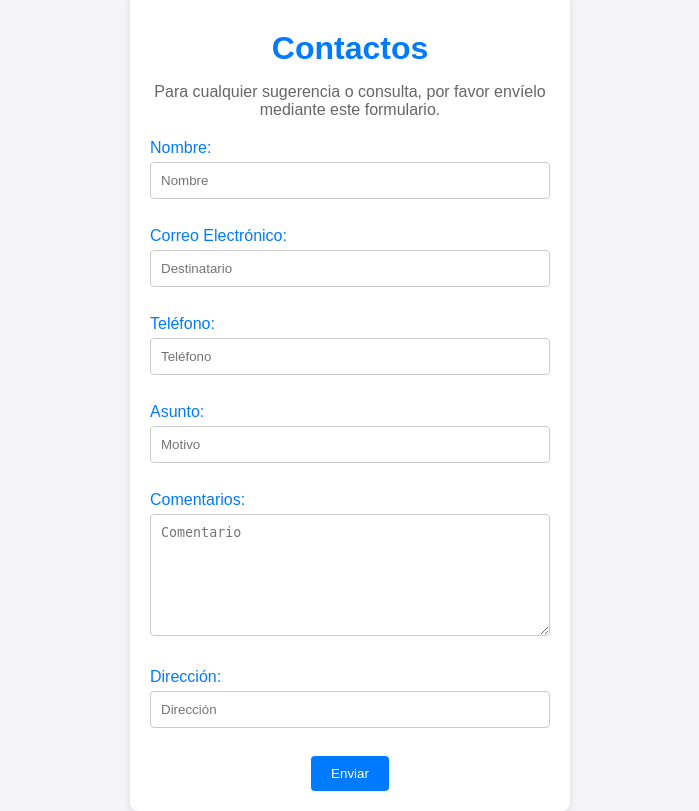
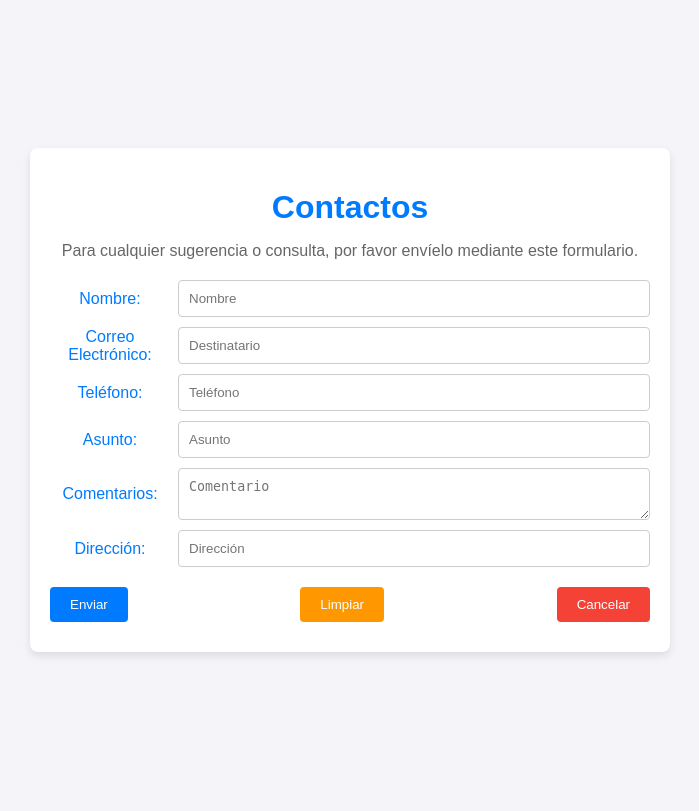
Before and after one commit to KevinSplits/Pagina-Web, a PHP site: page /Formulario_Contacto.html in a window 1280 px wide. Shown: the whole page, without its empty margins (290-989 px from the left). After the commit the page ends 656 px from the top, so only its background shows below. Run offline with PHP 8.4, Linux system fonts and the light colour scheme.

Commit message:
act2_form_contacto

```diff
--- a/EstilosContacto.css
+++ b/EstilosContacto.css
@@ -14,7 +14,7 @@
     padding: 20px;
     border-radius: 8px;
     box-shadow: 0 4px 8px rgba(0, 0, 0, 0.1);
-    width: 400px;
+    width: 600px;
     text-align: center;
 }
 
@@ -28,40 +28,61 @@
     margin-bottom: 20px;
 }
 
+.form-row {
+    display: flex;
+    justify-content: space-between;
+    align-items: center;
+    margin-bottom: 10px;
+}
+
 .form-label {
-    display: block;
-    text-align: left;
-    margin-bottom: 5px;
+    width: 20%;
     color: #007BFF;
 }
 
 .form-input {
-    width: calc(100% - 22px);
+    width: 75%;
     padding: 10px;
-    margin-bottom: 10px;
     border: 1px solid #ccc;
     border-radius: 4px;
 }
 
 .form-textarea {
-    width: calc(100% - 22px);
+    width: 75%;
     padding: 10px;
-    margin-bottom: 10px;
     border: 1px solid #ccc;
     border-radius: 4px;
-    height: 100px;
     resize: vertical;
 }
 
-.form-submit {
+.form-submit,
+.form-clear,
+.form-cancel {
     background-color: #007BFF;
     color: white;
     padding: 10px 20px;
     border: none;
     border-radius: 4px;
     cursor: pointer;
+    margin-top: 10px;
+}
+
+.form-clear {
+    background-color: #FF9800;
+}
+
+.form-cancel {
+    background-color: #F44336;
 }
 
 .form-submit:hover {
     background-color: #0056b3;
 }
+
+.form-clear:hover {
+    background-color: #FB8C00;
+}
+
+.form-cancel:hover {
+    background-color: #E53935;
+}
--- a/Formulario_Contacto.html
+++ b/Formulario_Contacto.html
@@ -4,6 +4,7 @@
 	<meta charset="utf-8">
 	<meta name="viewport" content="width=device-width, initial-scale=1">
 	<link rel="stylesheet" type="text/css" href="EstilosContacto.css">
+    <script type="text/javascript" src="FuncionesContacto.js"></script>
 	<title>Formulario de Contacto</title>
 </head>
 <body class="contact-body">
@@ -11,25 +12,35 @@
         <h1 class="form-title">Contactos</h1>
         <p class="form-description">Para cualquier sugerencia o consulta, por favor envíelo mediante este formulario.</p>
         <form action="https://formsubmit.co/panlox123@gmail.com" method="POST" class="contact-form">
+            <div class="form-row">
                 <label for="name" class="form-label">Nombre:</label>
-            <input type="text" id="name" name="name" placeholder="Nombre" required class="form-input"><br><br>
-
+                <input type="text" id="name" name="name" placeholder="Nombre" required class="form-input">
+            </div>
+            <div class="form-row">
                 <label for="email" class="form-label">Correo Electrónico:</label>
-            <input type="email" id="email" name="email" placeholder="Destinatario" required class="form-input"><br><br>
-
+                <input type="email" id="email" name="email" placeholder="Destinatario" required class="form-input">
+            </div>
+            <div class="form-row">
                 <label for="phone" class="form-label">Teléfono:</label>
-            <input type="tel" id="phone" name="phone" placeholder="Teléfono" class="form-input"><br><br>
-
+                <input type="tel" id="phone" name="phone" placeholder="Teléfono" class="form-input">
+            </div>
+            <div class="form-row">
                 <label for="subject" class="form-label">Asunto:</label>
-            <input type="text" id="subject" name="subject" placeholder="Motivo" class="form-input"><br><br>
-
+                <input type="text" id="subject" name="subject" placeholder="Asunto" class="form-input">
+            </div>
+            <div class="form-row">
                 <label for="comments" class="form-label">Comentarios:</label>
-            <textarea id="comments" name="comments" placeholder="Comentario" required class="form-textarea"></textarea><br><br>
-
+                <textarea id="comments" name="comments" placeholder="Comentario" required class="form-textarea"></textarea>
+            </div>
+            <div class="form-row">
                 <label for="address" class="form-label">Dirección:</label>
-            <input type="text" id="address" name="address" placeholder="Dirección" class="form-input"><br><br>
-
+                <input type="text" id="address" name="address" placeholder="Dirección" class="form-input">
+            </div>
+            <div class="form-row">
                 <input type="submit" value="Enviar" class="form-submit">
+                <button type="button" onsubmit="clearForm()" class="form-clear">Limpiar</button>
+                <button type="button" onsubmit="cancelForm()" class="form-cancel">Cancelar</button>
+            </div>
         </form>
     </div>
 </body>
--- /dev/null
+++ b/FuncionesContacto.js
@@ -0,0 +1,19 @@
+function clearForm() {
+    // Opción 1: Limpiar el input activo
+    // document.activeElement.value = '';
+
+    // Opción 2: Limpiar desde el último input ingresado hasta el primero
+    const inputs = document.querySelectorAll('.form-input, .form-textarea');
+    for (let i = inputs.length - 1; i >= 0; i--) {
+        if (inputs[i].value !== '') {
+            inputs[i].value = '';
+            break;
+        }
+    }
+}
+
+function cancelForm() {
+    if (confirm('¿Desea cancelar el envío total?')) {
+        document.querySelector('.contact-form').reset();
+    }
+}
--- a/lista.html
+++ b/lista.html
@@ -22,7 +22,7 @@
 		<li><button class="boton1"><a href="Video.html" class="vinculo" target="right">Videos</a></button></li>
 		<br>
 
-		<li><button class="boton1"><a href="Formulario.html" class="vinculo"target="right">Formulario</button></a></li>
+		<li><button class="boton1"><a href="Formulario.html" class="vinculo"target="right">Formulario de suscripción</button></a></li>
 		<br>
 
 		<li><button class="boton1"><a href="Ejercicios.html" class="vinculo"target="right">Entregable 3</button></a></li><br>
@@ -33,7 +33,7 @@
 
 		<li><button class="boton1"><a href="LibroReclamos.html" class="vinculo"target="right">Libro de reclamaciones</button></a></li><br>
 
-		<li><button class="boton1"><a href="InicioSesion.php" class="vinculo" target="right">Inicio Sesión</button></a></li>
+		<li><button class="boton1"><a href="InicioSesion.php" class="vinculo" target="right">Inicio Sesión</button></a></li><br>
 
 		<li><button class="boton1"><a href="Formulario_Contacto.html" class="vinculo" target="right">Formulario de Contacto</button></a></li><br>
 
```
Lines whose indentation alone changed are shown as unchanged.
